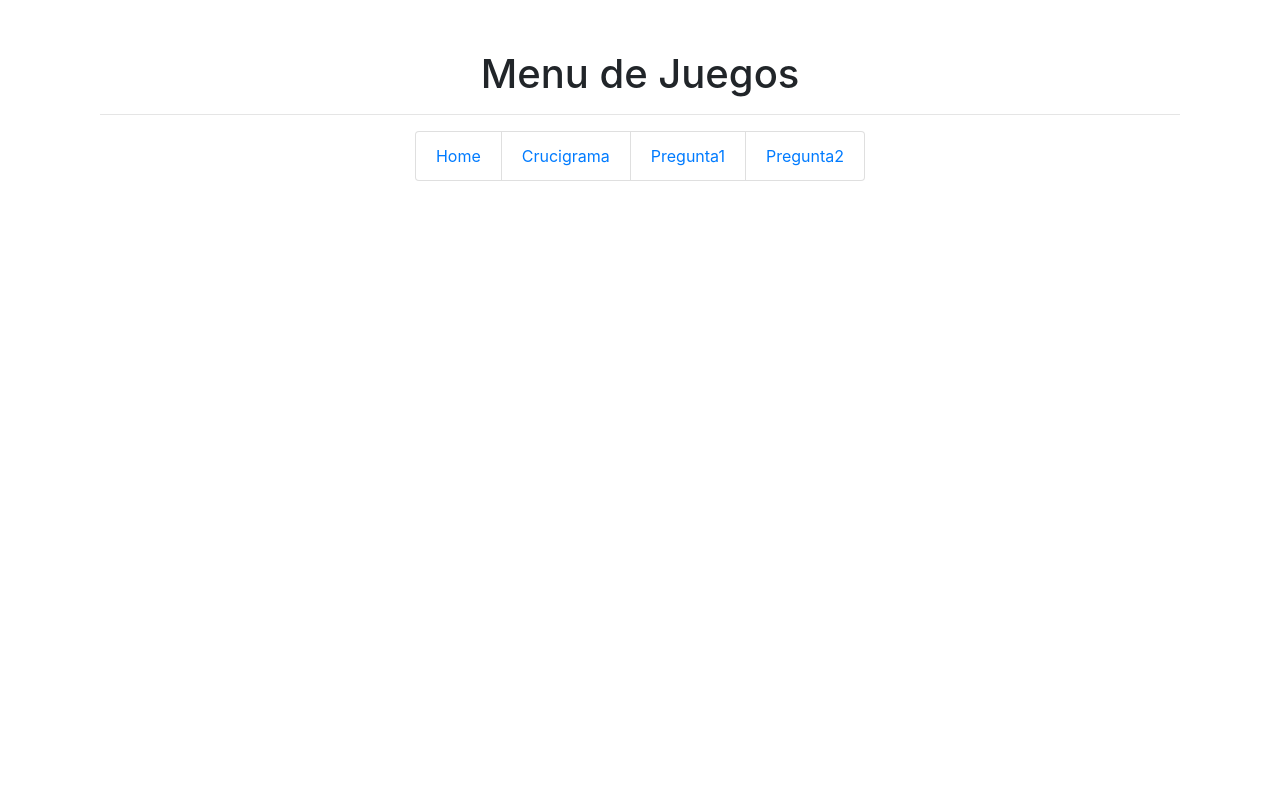
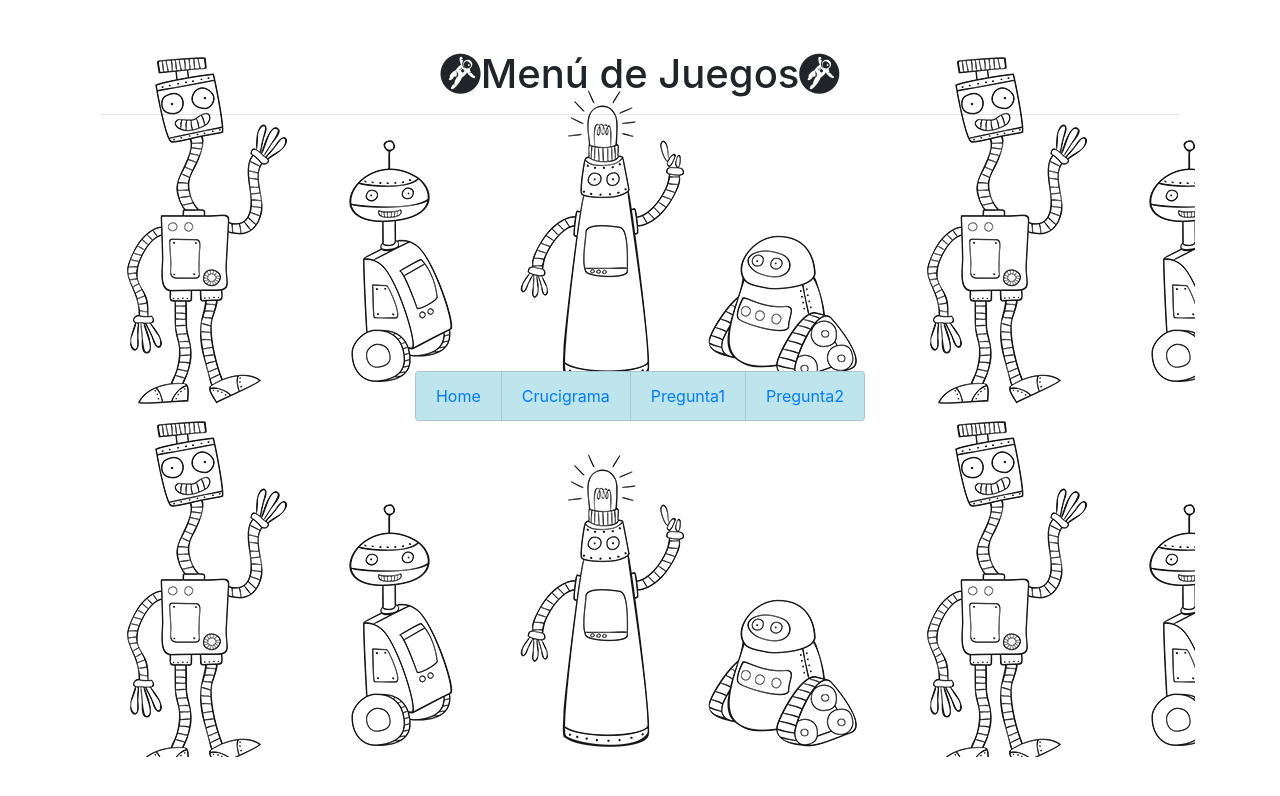
Before and after one commit to jramirezm00/EstudiosSociales, a React (Create React App) app: page /menu in a window 1280 px wide. Shown: the top 796 px of the page. Built offline with nearby package versions, Linux system fonts and the light colour scheme.

Commit message:
game menu

```diff
--- a/src/components/gameMenu.jsx
+++ b/src/components/gameMenu.jsx
@@ -3,27 +3,58 @@ import { Link } from 'react-router-dom';
 
 const Menu = props => {
   return (
-    <main className="container">
+    <main
+      className="container"
+      style={{ backgroundImage: 'url(' + require('../images/monsters.png') + ')' }}
+    >
       <div>
-        <h1 className="text-center">Menu de Juegos</h1>
+        <h1 className="text-center">
+          <i class="fa fa-grav" aria-hidden="true" />
+          Menú de Juegos
+          <i class="fa fa-grav" aria-hidden="true" />
+        </h1>
         <hr className="style1" />
+        <br></br>
+        <br></br>
+        <br></br>
+        <br></br>
+        <br></br>
+        <br></br>
+        <br></br>
+        <br></br>
+        <br></br>
+        <br></br>
         <ul
           className="list-group list-group-horizontal-lg  d-flex align-items-center justify-content-center"
           style={{ cursor: 'pointer' }}
         >
-          <li className="list-group-item ">
+          <li className="list-group-item list-group-item-info ">
             <Link to="/">Home</Link>
           </li>
-          <li className="list-group-item ">
+          <li className="list-group-item list-group-item-info">
             <Link to="/crossword">Crucigrama</Link>
           </li>
-          <li className="list-group-item ">
+          <li className="list-group-item list-group-item-info">
             <Link to="/question1">Pregunta1</Link>
           </li>
-          <li className="list-group-item ">
+          <li className="list-group-item list-group-item-info">
             <Link to="/question2">Pregunta2</Link>
           </li>
         </ul>
+        <br></br>
+        <br></br>
+        <br></br>
+        <br></br>
+        <br></br>
+        <br></br>
+        <br></br>
+        <br></br>
+        <br></br>
+        <br></br>
+        <br></br>
+        <br></br>
+        <br></br>
+        <br></br>
       </div>
     </main>
   );
```
Also changed, not shown: src/images/monsters.png (added).
